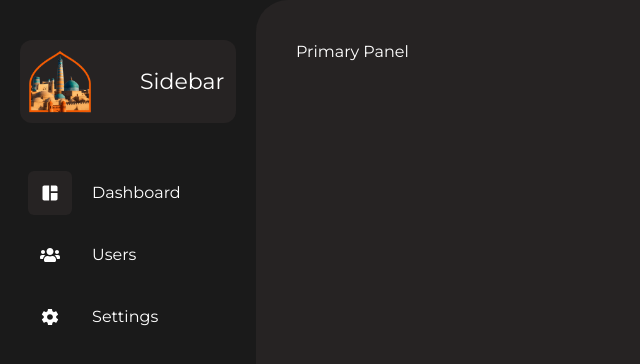
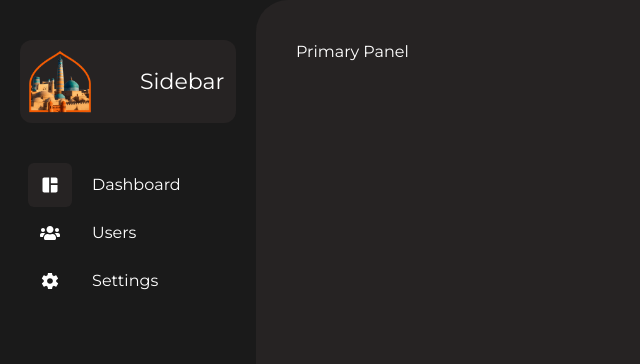
Before and after one commit to qayumjon-coder/xivamuseum, a React (Vite) app: page /admin in a window 1280 px wide. Shown: the top 364 px of the page, without its empty margins (0-640 px from the left). Built offline with nearby package versions, Linux system fonts and the light colour scheme.

Commit message:
Admin dashboard: State lifting

```diff
--- a/src/Admin/Dashboard.jsx
+++ b/src/Admin/Dashboard.jsx
@@ -1,11 +1,13 @@
-import React from 'react'
+import { useState } from 'react'
 import Sidebar from './components/Sidebar'
 import PrimaryPanel from './PrimaryPanel'
 
 const Dashboard = () => {
+    const [active, setActive] = useState("dashboard");
+
     return (
         <div className='min-h-screen flex bg-primary text-text-wt'>
-            <Sidebar />
+            <Sidebar active={active} setActive={setActive}/>
             <PrimaryPanel/>
         </div>
     )
--- a/src/Admin/components/Sidebar.jsx
+++ b/src/Admin/components/Sidebar.jsx
@@ -9,8 +9,7 @@ const links = [
   { id: "settings", name: "Settings", icon: <IoMdSettings size={20} /> },
 ];
 
-const Sidebar = () => {
-  const [active, setActive] = useState("dashboard");
+const Sidebar = ({ active, setActive }) => {
   const [bg, setBg] = useState({
     left: 0,
     top: 0,
@@ -23,7 +22,6 @@ const Sidebar = () => {
   const btnRefs = useRef({});
   const iconRefs = useRef({});
 
-  // Elementni wrapper'ga nisbatan o'lchaydi
   const measure = (el, radius) => {
     if (!el || !wrapRef.current) return;
     const p = wrapRef.current.getBoundingClientRect();
@@ -57,7 +55,6 @@ const Sidebar = () => {
       </div>
 
       <div className="flex flex-col gap-2.5 mt-10 mx-5">
-        {/* relative wrapper: fon shu ichida joylashadi */}
         <div ref={wrapRef} className="relative">
           <div
             aria-hidden="true"
@@ -79,7 +76,7 @@ const Sidebar = () => {
                   onClick={() => setActive(link.id)}
                   onMouseEnter={() => showButton(link.id)}
                   onMouseLeave={() => showIcon(active)}
-                  className="relative z-10 flex w-full items-center gap-5 p-2 cursor-pointer"
+                  className="relative z-10 flex w-full items-center gap-5 mb-1 px-2 cursor-pointer"
                 >
                   <span
                     ref={(el) => (iconRefs.current[link.id] = el)}
```
